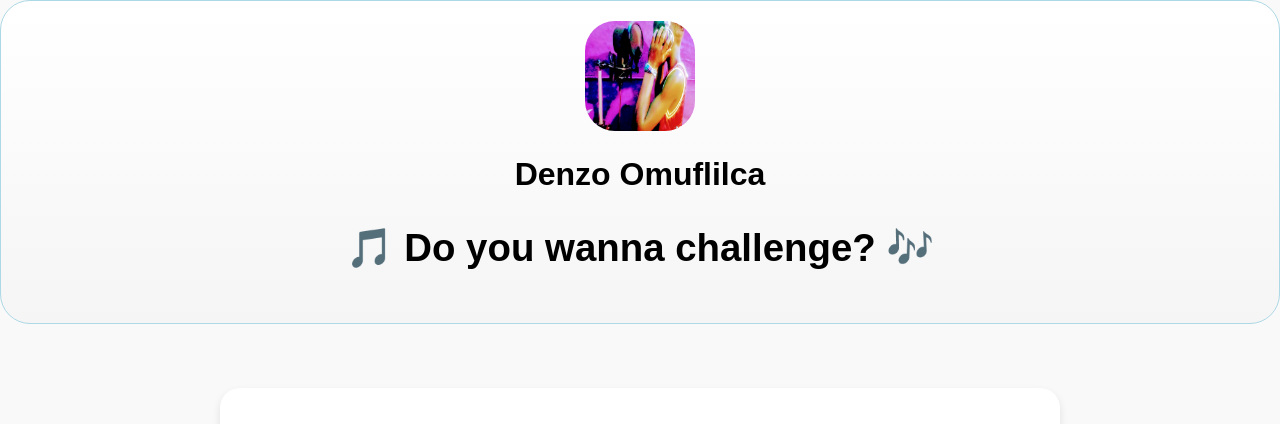
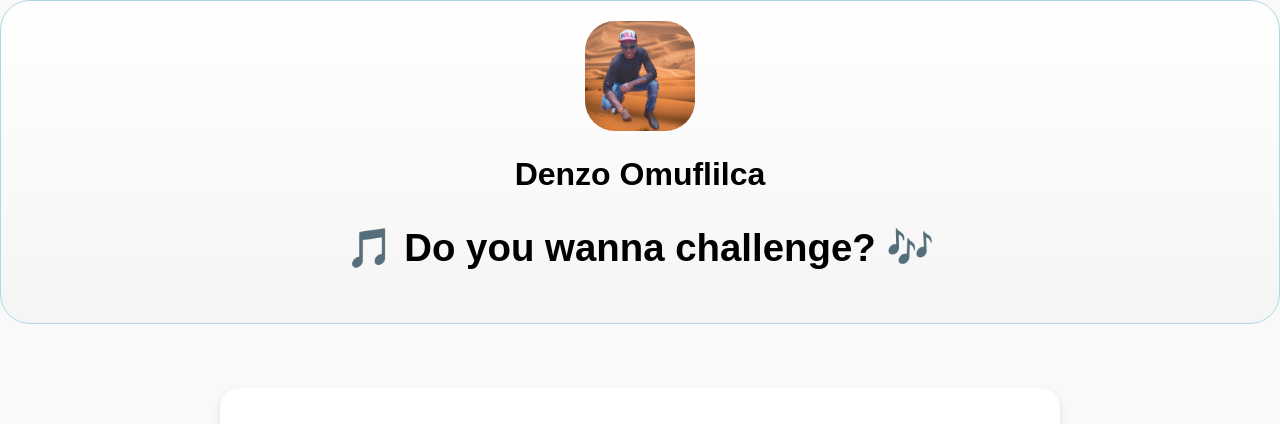
Before and after one commit to Denzoug/Denzo, a plain HTML site: page index.html in a window 1280 px wide. Shown: the top 424 px of the page. Drawn offline with Linux system fonts and the light colour scheme.

Commit message:
Update index.html

```diff
--- a/index.html
+++ b/index.html
@@ -5,7 +5,7 @@
     <meta name="viewport" content="width=device-width, initial-scale=1.0">
     <meta name="description" content="The best artist and TikToker, Denzo Omuflilca, Trending challenge">
     <meta name="author" content="Denzo Omuflilca">
-    <link rel="icon" type="image/x-icon" href="icon.jpg">
+    <link rel="icon" type="image/x-icon" href="1000010086-removebg-preview.png">
     <title>Denzo Omuflilca</title>
 
     <style>
@@ -90,7 +90,7 @@
 <body>
 
     <div class="top">
-        <img src="icon.jpg" height="110vw">
+        <img src="1000010086-removebg-preview.png" height="110vw">
         <h1>Denzo Omuflilca</h1>
         <h2>🎵 Do you wanna challenge? 🎶</h2>
     </div>
```
